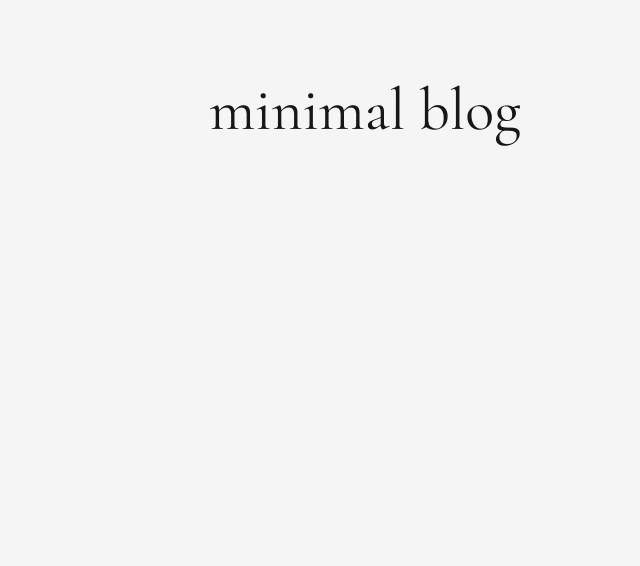
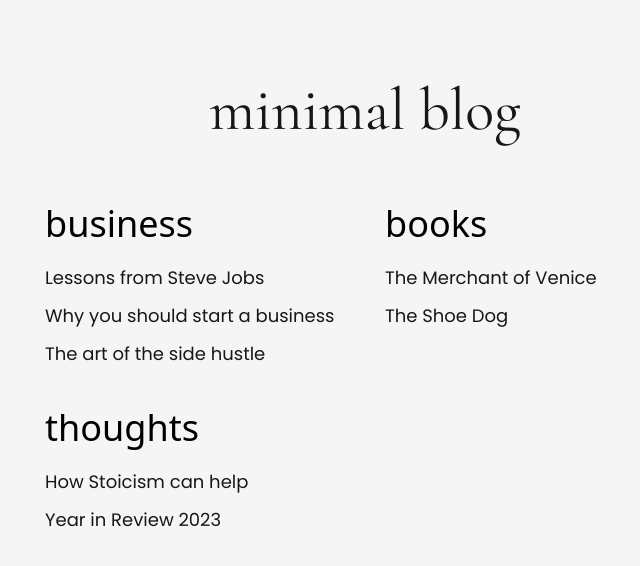
Before and after one commit to SeanXLChen/sample-blog-app, a Next.js app: page / in a window 1280 px wide. Shown: the top 566 px of the page, without its empty margins (275-915 px from the left). Built offline with nearby package versions, Linux system fonts and the light colour scheme.

Commit message:
Render each article category and each item

```diff
--- a/app/page.tsx
+++ b/app/page.tsx
@@ -1,3 +1,4 @@
+import ArticleItemList from "@/components/ArticleItemList"
 import { getCategorisedArticles } from "@/lib/articles"
 
 const HomePage = () => {
@@ -9,7 +10,13 @@ const HomePage = () => {
         <h1>minimal blog</h1>
       </header>
       <section className="md:grid md:grid-cols-2 flex flex-col gap-10">
-
+        {articles !== null && Object.keys(articles).map((article) =>
+          <ArticleItemList
+          category={article}
+          articles={articles[article]}
+          key={article}
+          />
+        ) }
       </section>
     </section>
   )
--- /dev/null
+++ b/components/ArticleItemList.tsx
@@ -0,0 +1,24 @@
+import Link from 'next/link';
+import type { ArticleItem } from '@/type'
+
+interface Props {
+  category: string
+  articles: ArticleItem[]
+}
+
+const ArticleItemList = ({ category, articles }: Props) => {
+  return (
+    <div className='flex flex-col gap-5'>
+      <h2 className='font-cormorantGaramond text-4xl'>{category}</h2>
+      <div className='flex flex-col gap-2.5 font-poppins text-lg'>
+        {articles.map((article, id) => (
+          <Link key={id} href={`article/${article.id}`} className='text-neutral-900 hover:text-amber-700 transition duration-150'>
+            {article.title}
+          </Link>
+        ))}
+      </div>
+    </div>
+  )
+}
+
+export default ArticleItemList
```
